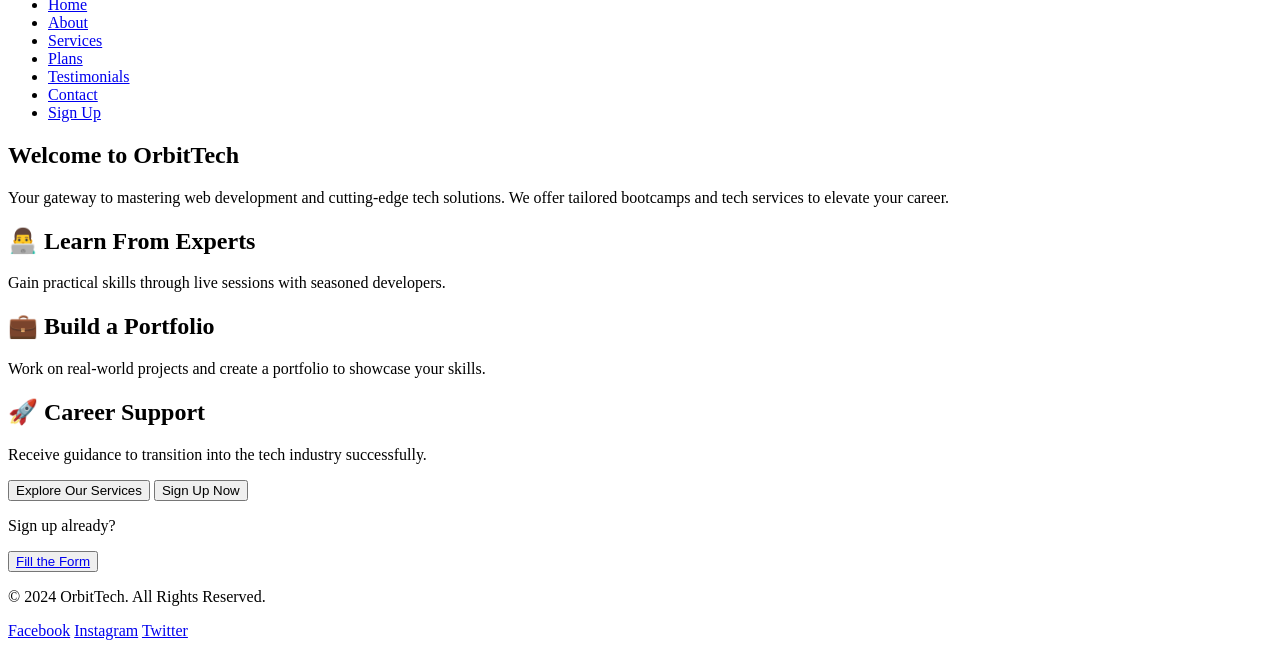
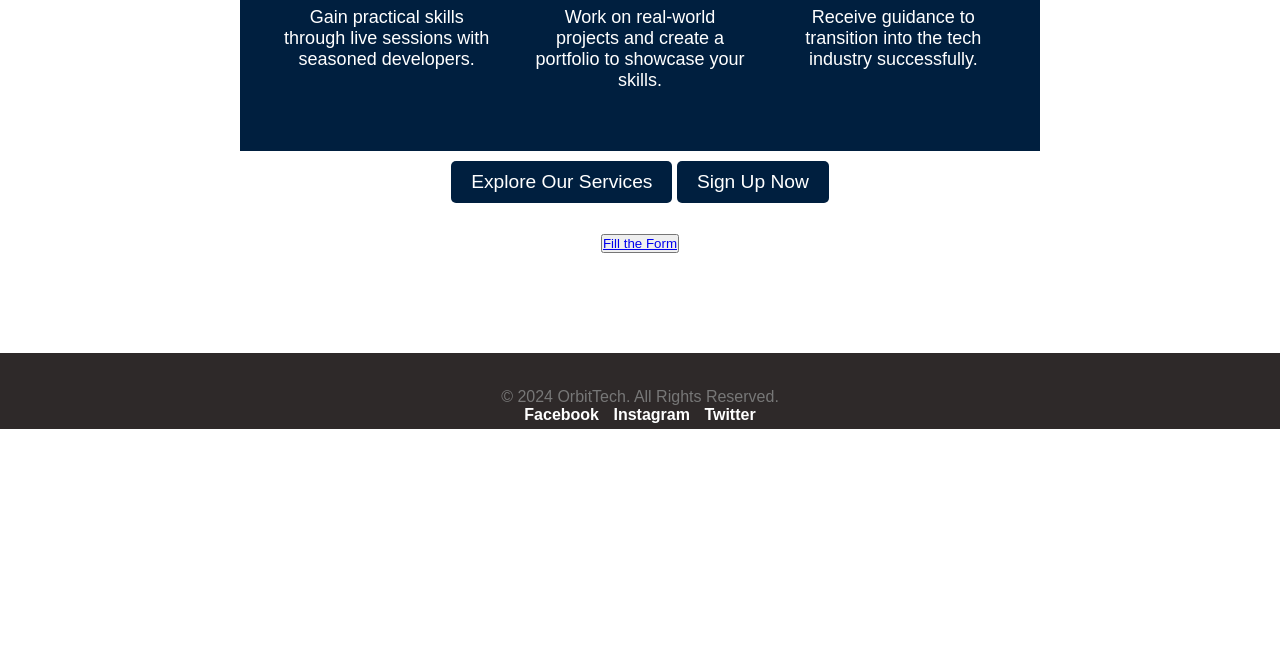
Before and after one commit to Emmyglobal/orbittech, a website: page index.html in a window 1280 px wide. Shown: the part 445-1093 px from the top of the page. After the commit the page ends 874 px from the top, so only its background shows below. Drawn offline with Linux system fonts and the light colour scheme.

Commit message:
Update index.html

```diff
--- a/index.html
+++ b/index.html
@@ -8,7 +8,7 @@
     <title>OrbitTech</title>
     <link rel="preload" href="hero.jpg" as="image">
     <link href="./images/logorbit.png" rel="icon">
-    <link rel="stylesheet" href="./orbitTech..css">
+    <link rel="stylesheet" href="./orbitTech.css">
 </head>
 <body>
     <!-- Header Section -->
```
